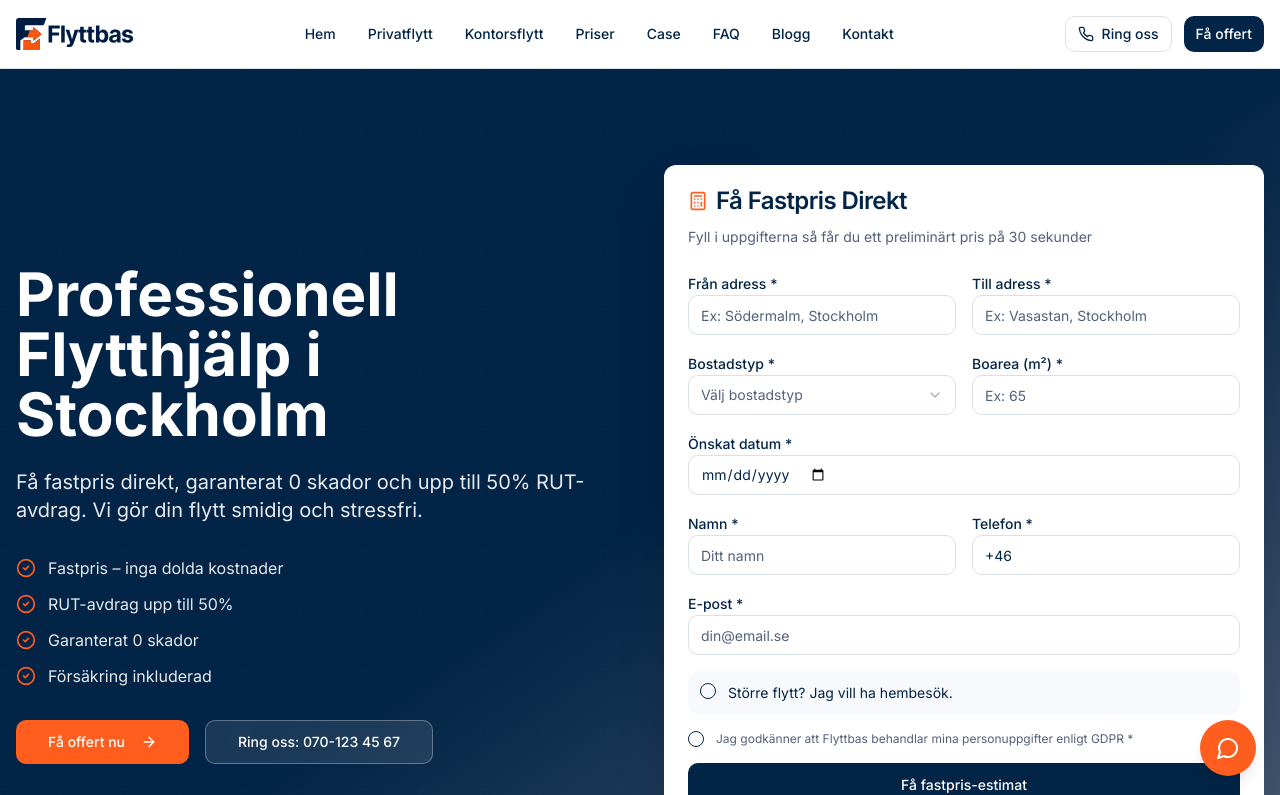
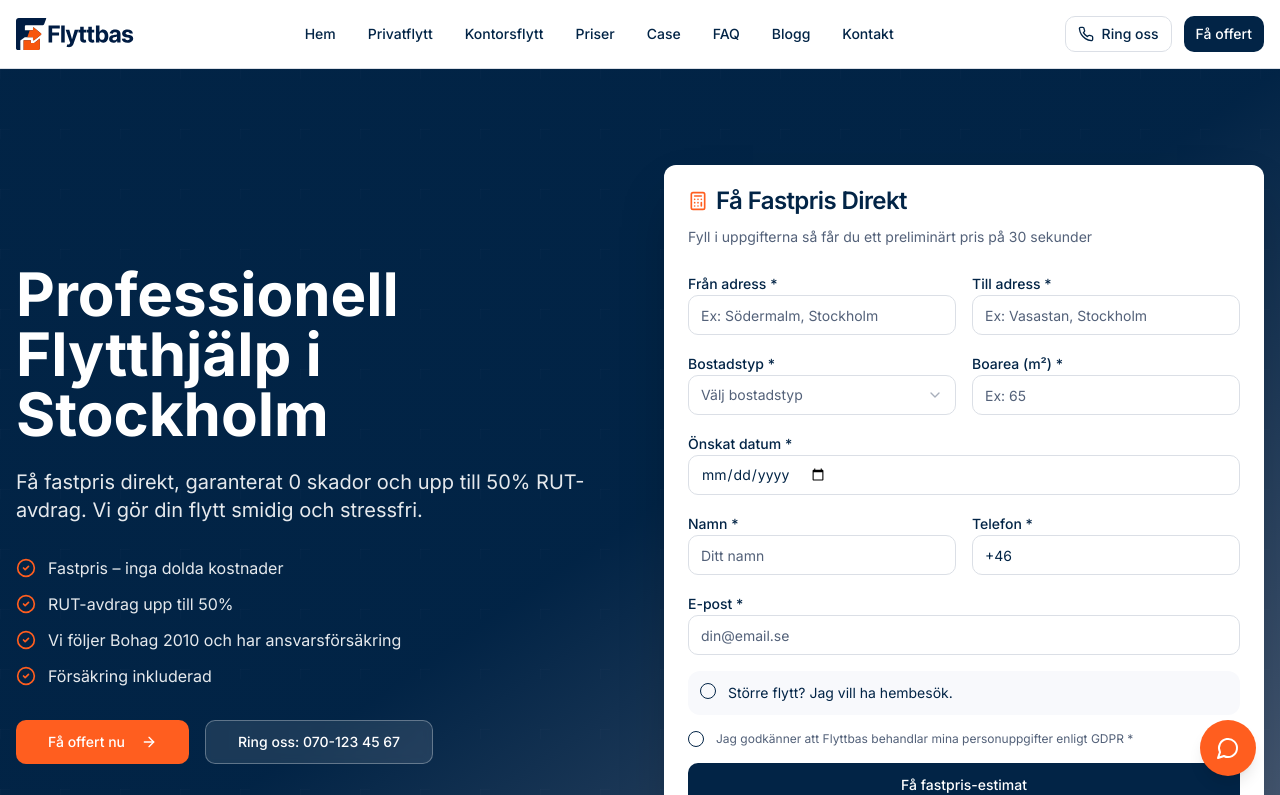
Before and after one commit to iqbal-skd/flyttbas-frontend-engine, a React (Vite) app: page / in a window 1280 px wide. Shown: the top 795 px of the page. Built offline with nearby package versions, Linux system fonts and the light colour scheme; the HTML template or start-up script is replaced by a standard one.

Commit message:
changed the hero text

```diff
--- a/src/components/Hero.tsx
+++ b/src/components/Hero.tsx
@@ -24,7 +24,7 @@ export const Hero = () => {
               {[
                 "Fastpris – inga dolda kostnader",
                 "RUT-avdrag upp till 50%",
-                "Garanterat 0 skador",
+                "Vi följer Bohag 2010 och har ansvarsförsäkring",
                 "Försäkring inkluderad",
               ].map((benefit) => (
                 <li key={benefit} className="flex items-center gap-3">
```
